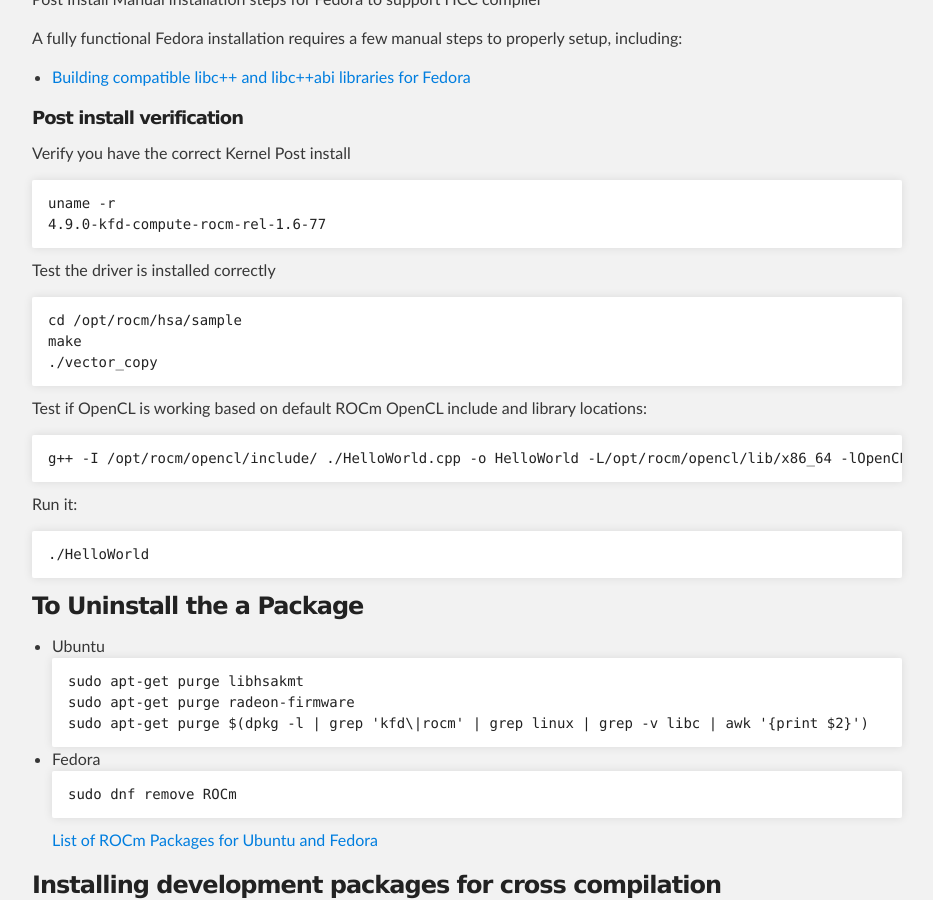
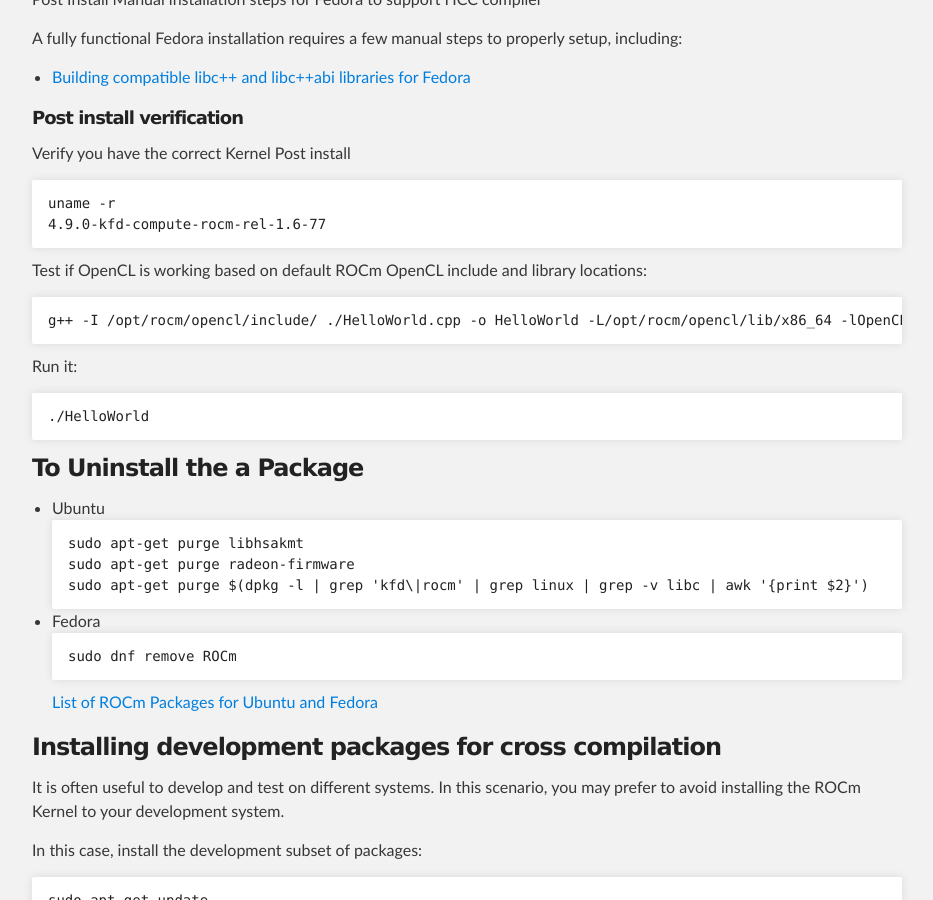
Before and after one commit to ROCm/ROCm.github.io, a Jekyll site: the page built from ROCmInstall.md, in a window 1280 px wide and 900 px high, scrolled down 3148 px. Shown: the whole window, without its empty margins (183-1116 px from the left). Built offline with Jekyll 4.4.1, drawn with Linux system fonts in a browser that asks for light colours.

Commit message:
Update ROCmInstall.md

````diff
--- a/ROCmInstall.md
+++ b/ROCmInstall.md
@@ -151,13 +151,6 @@
 uname -r
 4.9.0-kfd-compute-rocm-rel-1.6-77
 ```
-
-Test the driver is installed correctly
-```shell
-cd /opt/rocm/hsa/sample
-make
-./vector_copy
-```
 Test if OpenCL is working based on default ROCm OpenCL include and library locations:
 ```shell
 g++ -I /opt/rocm/opencl/include/ ./HelloWorld.cpp -o HelloWorld -L/opt/rocm/opencl/lib/x86_64 -lOpenCL
````
